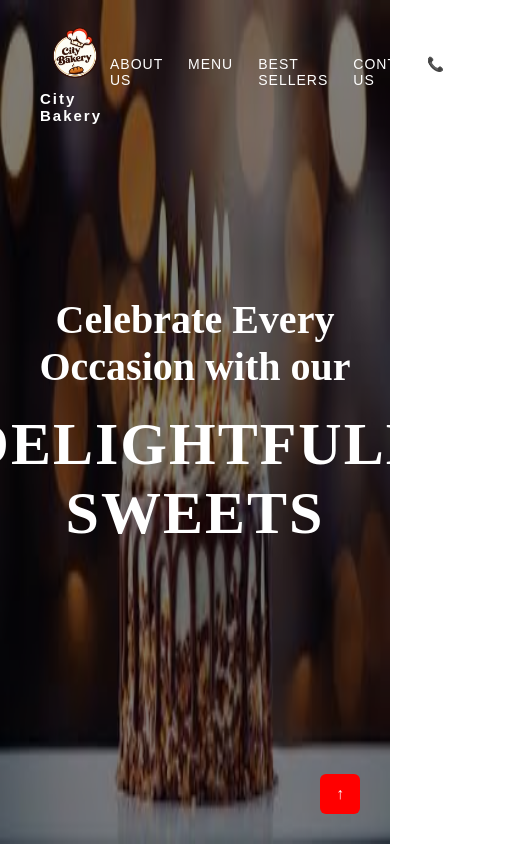
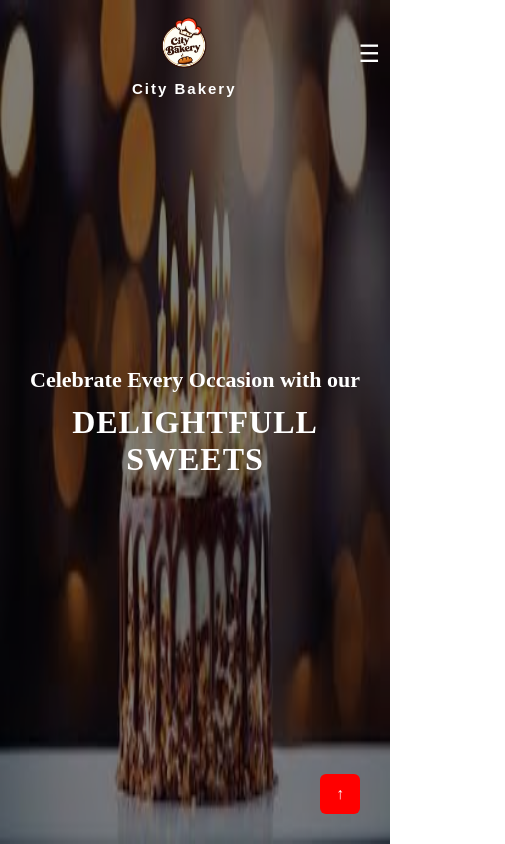
Before and after one commit to Hari-RamK/Projects, a React (Vite) app: page / in a window 390 px wide. Shown: the top 844 px of the page, 505 px wide, since content can reach past the window. Built offline with nearby package versions, Linux system fonts and the light colour scheme.

Commit message:
Mobile view

```diff
--- a/src/App.css
+++ b/src/App.css
@@ -219,3 +219,94 @@ body {
   align-items: center;
   justify-content: center;
 }
+
+.nav-container {
+  display: flex;
+  justify-content: space-between;
+  align-items: center;
+}
+
+/* Desktop menu */
+.menu {
+  display: flex;
+  gap: 20px;
+}
+
+.hamburger {
+  display: none;
+  font-size: 24px;
+  cursor: pointer;
+}
+
+/* ---------------- MOBILE GRID ---------------- */
+@media (max-width: 768px) {
+
+  .nav-container {
+    display: grid;
+    grid-template-columns: 1fr auto;
+    grid-template-areas:
+      "logo hamburger"
+      "menu menu"
+      "contact contact";
+    row-gap: 15px;
+    padding: 10px;
+  }
+
+  .logo {
+    grid-area: logo;
+  }
+
+  .hamburger {
+    grid-area: hamburger;
+    display: block;
+    justify-self: end;
+  }
+
+  .menu {
+    grid-area: menu;
+    display: none;
+  }
+
+  .menu.active {
+   display: flex;
+  flex-direction: column;
+  gap: 20px;
+  }
+
+  .menu a {
+    padding: 10px;
+    background: #f5f5f5;
+    color: #666;
+    border-radius: 6px;
+  }
+
+  .contact {
+    /* grid-area: contact;
+    text-align: center;
+    font-size: 14px; */
+    display: none;
+  }
+
+}
+
+@media (max-width: 768px) {
+
+  .hero {
+    min-height: 70vh; /* reduce vertical dominance */
+  }
+
+  .hero-content {
+    padding: 0 15px;
+  }
+
+  .hero-content h1 {
+    font-size: 22px;
+    line-height: 1.3;
+  }
+
+  .hero-content h2 {
+    font-size: 32px;
+    margin-top: 10px;
+    letter-spacing: 1px;
+  }
+}
--- a/src/components/Home.jsx
+++ b/src/components/Home.jsx
@@ -44,6 +44,7 @@ import logo from "../assets/logo.png";
 
 // /* -------------------- HOME -------------------- */
 const Home = () => {
+  const [isOpen, setIsOpen] = useState(false);
   const images = [images1, images2, images3];
   const AboutImg = [download, download1, download2];
  const products = [
@@ -122,21 +123,25 @@ const Home = () => {
             {/* Navbar */}
             <nav className="navbar">
       <div className="nav-container">
-                <div style={{ display: "flex", alignItems: "center", justifyContent: "center" }}>
+
         <div className="logo">
           <img src={logo} alt="logo" />
           <span className="brand-name">City Bakery</span>
         </div>
+
+        <div className="hamburger" onClick={() => setIsOpen(!isOpen)}>
+          ☰
         </div>
 
-                <div className="menu">
-                  <a href="#" onClick={handleAbout}>ABOUT US</a>
-                  <a href="#" onClick={handleMenu}>MENU</a>
-                  <a href="#" onClick={handleBestseller}>BEST SELLERS</a>
-                  <a href="#" onClick={handleContact}>CONTACT US</a>
+        <div className={`menu ${isOpen ? "active" : ""}`}>
+          <a  onClick={handleAbout}>ABOUT US</a>
+          <a onClick={handleMenu}>MENU</a>
+          <a  onClick={handleBestseller}>BEST SELLERS</a>
+          <a  onClick={handleContact}>CONTACT US</a>
         </div>
 
         <div className="contact">📞 +91 8940940435</div>
+
       </div>
     </nav>
 
@@ -258,18 +263,18 @@ const Home = () => {
                 {/* Content */}
                 <div style={{ marginTop: "20px" }}></div>
                 <Grid container justifyContent="center">
-                  <Grid size={{ sm: 6, xs: 6, md: 12, lg: 12 }}>
+                  <Grid size={{ sm: 12, xs: 12, md: 12, lg: 12 }}>
                     <Grid container alignItems="center" spacing={4}>
 
                       {/* TEXT */}
-                      <Grid size={{ sm: 6, xs: 6, md: 6, lg: 6 }}>
+                      <Grid size={{ sm: 12, xs: 12, md: 6, lg: 6 }}>
                         <motion.div
                           key={product.name}
                           initial={{ opacity: 0, y: 40 }}
                           animate={{ opacity: 1, y: 0 }}
                           style={{ alignItems: "center", justifyContent: "center", marginTop: "70px" }}
                         >
-                          <Typography variant="h5" fontWeight={600}>
+                          <Typography variant="h5" fontWeight={600} sx={{alignItems: "center", justifyContent: "center",marginLeft:"130px"}}>
                             {product.name}
                           </Typography>
 
@@ -280,7 +285,7 @@ const Home = () => {
                       </Grid>
 
                       {/* IMAGE */}
-                      <Grid size={{ sm: 6, xs: 6, md: 6, lg: 6 }} textAlign="center">
+                      <Grid size={{ sm: 12, xs: 12, md: 6, lg: 6 }} textAlign="center">
                         <motion.div
                           key={product.img}
                           initial={{ opacity: 0, x: 60 }}
@@ -463,7 +468,6 @@ const Home = () => {
 
             </Box>
 
-
           </Grid>
         </Grid>
       </div>
```
Lines whose indentation alone changed are shown as unchanged.
